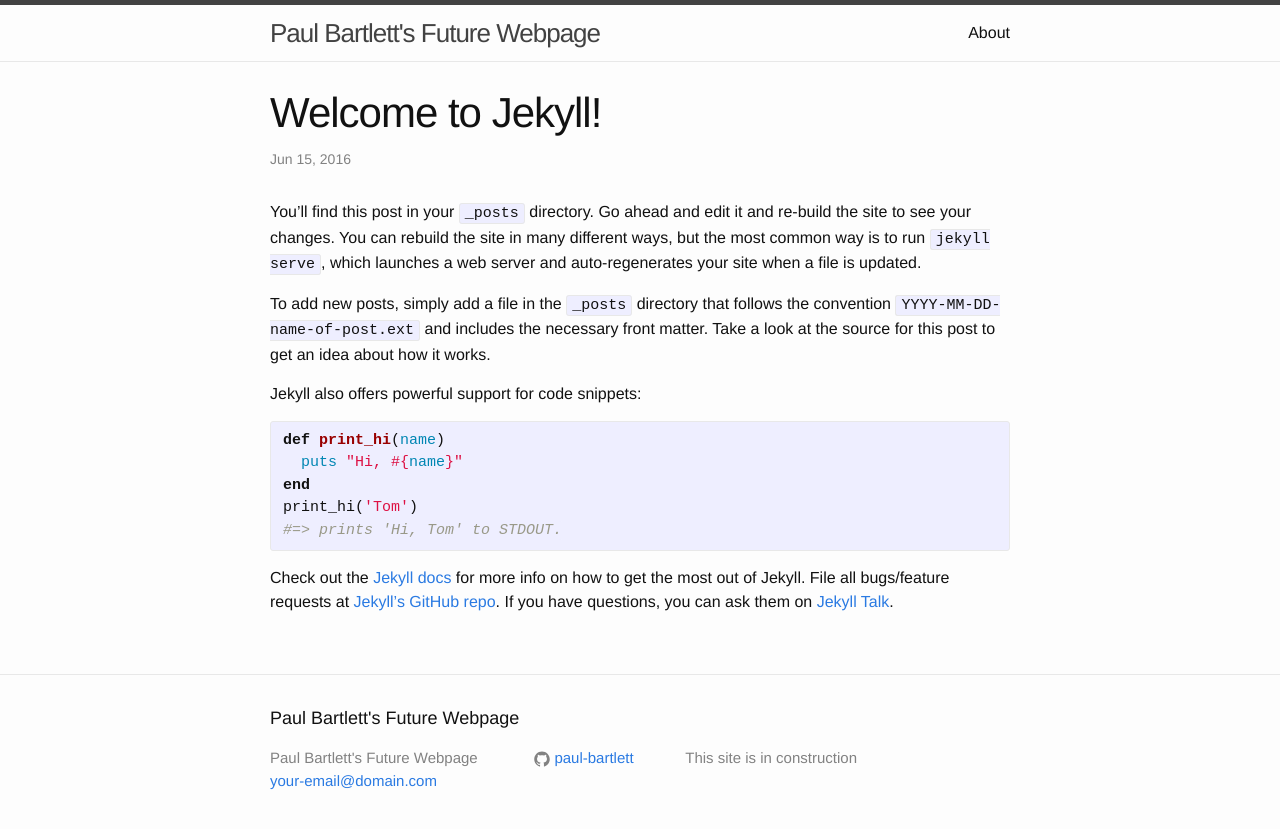
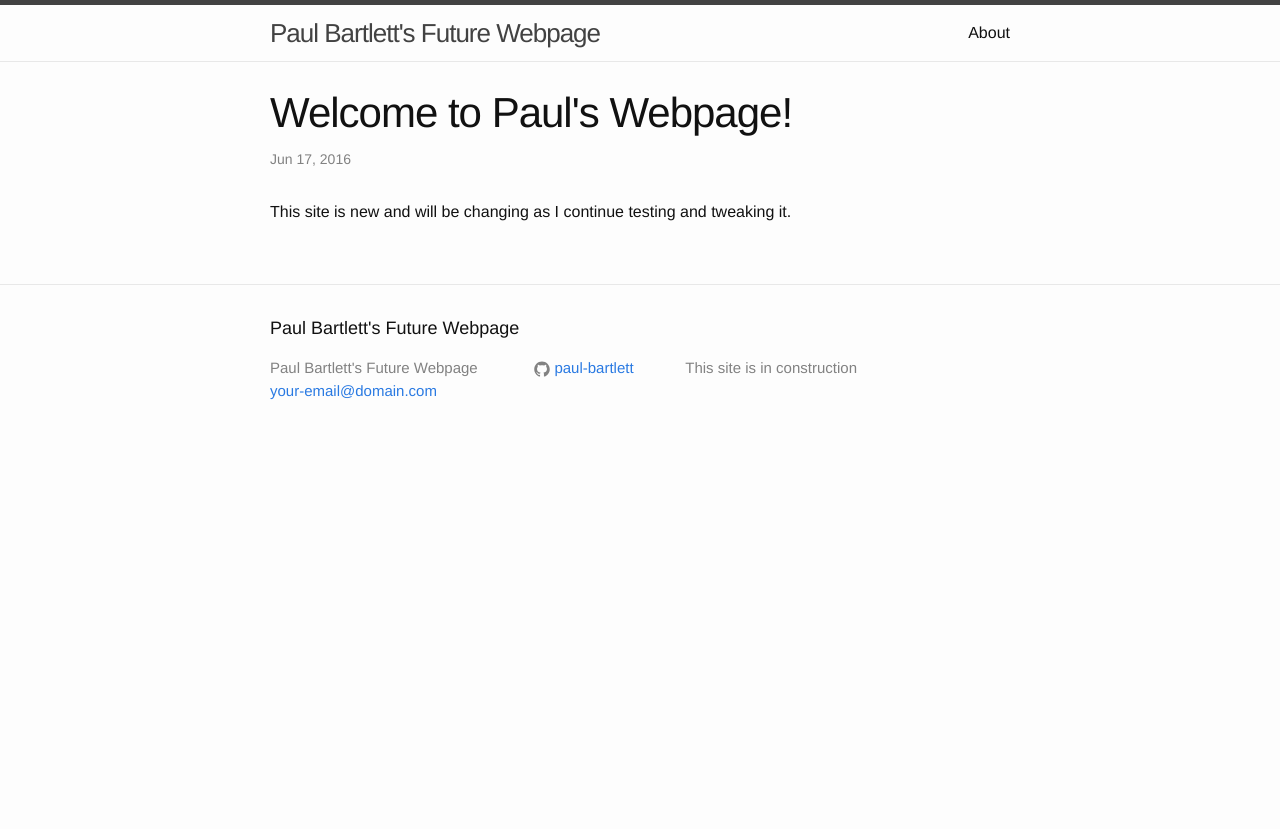
Before and after one commit to paul-bartlett/paul-bartlett.github.io, a Jekyll site: the page built from _posts/2016-06-14-welcome-to-jekyll.markdown, in a window 1280 px wide. Shown: the top 829 px of the page. Built offline with Jekyll 4.4.1, drawn with Linux system fonts in a browser that asks for light colours.

Commit message:
Update 2016-06-14-welcome-to-jekyll.markdown

```diff
--- a/_posts/2016-06-14-welcome-to-jekyll.markdown
+++ b/_posts/2016-06-14-welcome-to-jekyll.markdown
@@ -1,25 +1,7 @@
 ---
 layout: post
-title:  "Welcome to Jekyll!"
-date:   2016-06-14 20:00:47 -0400
-categories: jekyll update
+title:  "Welcome to Paul's Webpage!"
+date:   2016-06-16 20:00:47 -0400
+categories: main site
 ---
-You’ll find this post in your `_posts` directory. Go ahead and edit it and re-build the site to see your changes. You can rebuild the site in many different ways, but the most common way is to run `jekyll serve`, which launches a web server and auto-regenerates your site when a file is updated.
-
-To add new posts, simply add a file in the `_posts` directory that follows the convention `YYYY-MM-DD-name-of-post.ext` and includes the necessary front matter. Take a look at the source for this post to get an idea about how it works.
-
-Jekyll also offers powerful support for code snippets:
-
-{% highlight ruby %}
-def print_hi(name)
-  puts "Hi, #{name}"
-end
-print_hi('Tom')
-#=> prints 'Hi, Tom' to STDOUT.
-{% endhighlight %}
-
-Check out the [Jekyll docs][jekyll-docs] for more info on how to get the most out of Jekyll. File all bugs/feature requests at [Jekyll’s GitHub repo][jekyll-gh]. If you have questions, you can ask them on [Jekyll Talk][jekyll-talk].
-
-[jekyll-docs]: http://jekyllrb.com/docs/home
-[jekyll-gh]:   https://github.com/jekyll/jekyll
-[jekyll-talk]: https://talk.jekyllrb.com/
+This site is new and will be changing as I continue testing and tweaking it.
```
